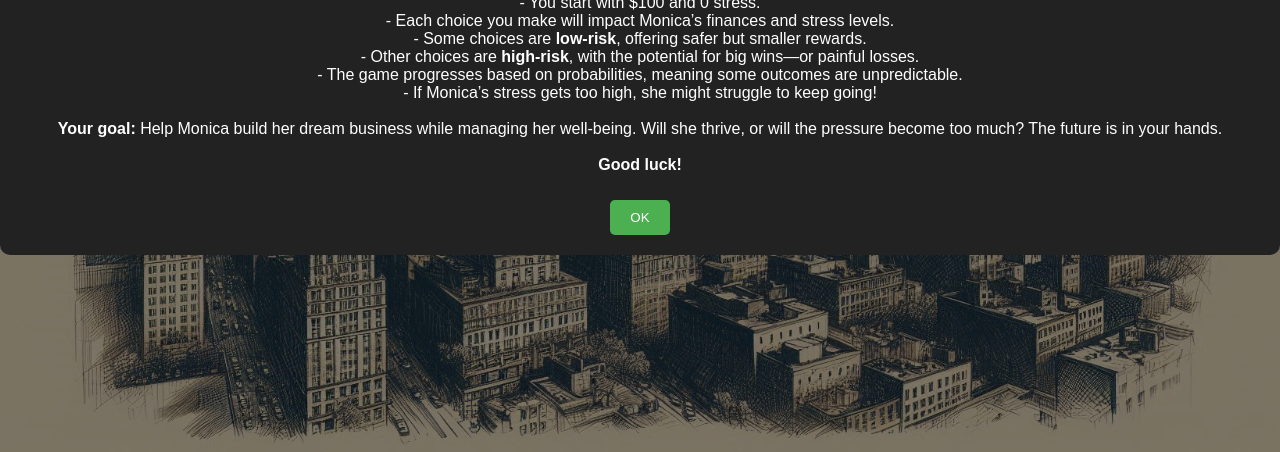
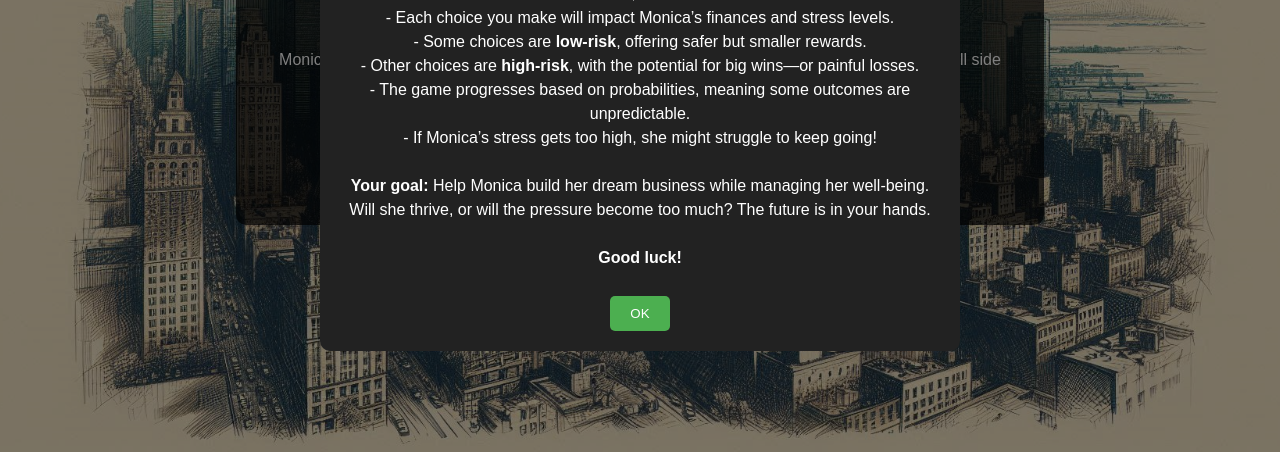
Before and after one commit to BigBiscuitOfficial/MGT471, a plain HTML site: page game.html in a window 1280 px wide. Shown: the part 348-800 px from the top of the page. Drawn offline with Linux system fonts and the light colour scheme.

Commit message:
Fixed text wrapping

```diff
--- a/game.html
+++ b/game.html
@@ -56,6 +56,10 @@
             align-items: center;
         }
         .modal-content {
+            max-width: 600px; /* Adjust width as needed */
+            margin: 0 auto; /* Centers the text block */
+            line-height: 1.5; /* Improves readability */
+            padding: 20px;
             background-color: #222;
             padding: 20px;
             border-radius: 10px;
```
